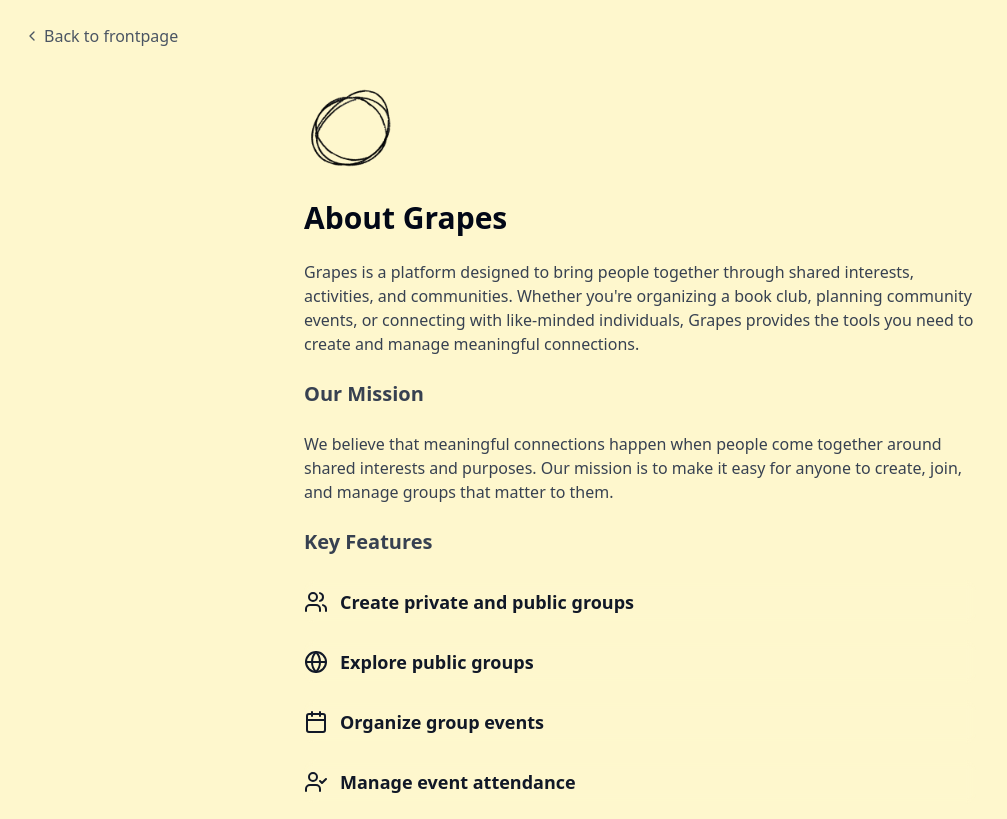
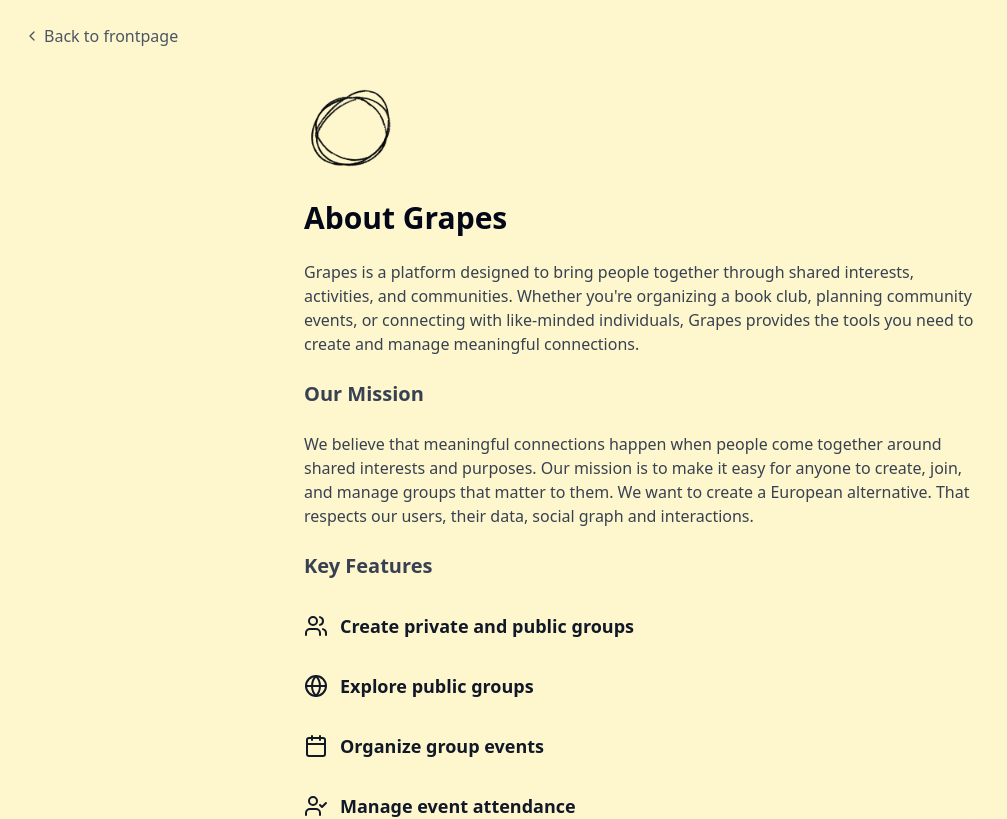
Before and after one commit to simonschultz/grapes-golive, a React (Vite) app: page /about in a window 1280 px wide. Shown: the top 819 px of the page, without its empty margins (0-1007 px from the left). Built offline with nearby package versions, Linux system fonts and the light colour scheme.

Commit message:
Update About page mission statement
Add text to the "Our mission" section of the About page, specifying the platform's goal of creating a European alternative that respects user data, social graphs, and interactions.

```diff
--- a/src/pages/About.tsx
+++ b/src/pages/About.tsx
@@ -67,7 +67,7 @@ const About = () => {
 
           <h2 className="text-xl font-semibold mt-8">Our Mission</h2>
           <p>
-            We believe that meaningful connections happen when people come together around shared interests and purposes. Our mission is to make it easy for anyone to create, join, and manage groups that matter to them.
+            We believe that meaningful connections happen when people come together around shared interests and purposes. Our mission is to make it easy for anyone to create, join, and manage groups that matter to them. We want to create a European alternative. That respects our users, their data, social graph and interactions.
           </p>
 
           <h2 className="text-xl font-semibold mt-8">Key Features</h2>
```
